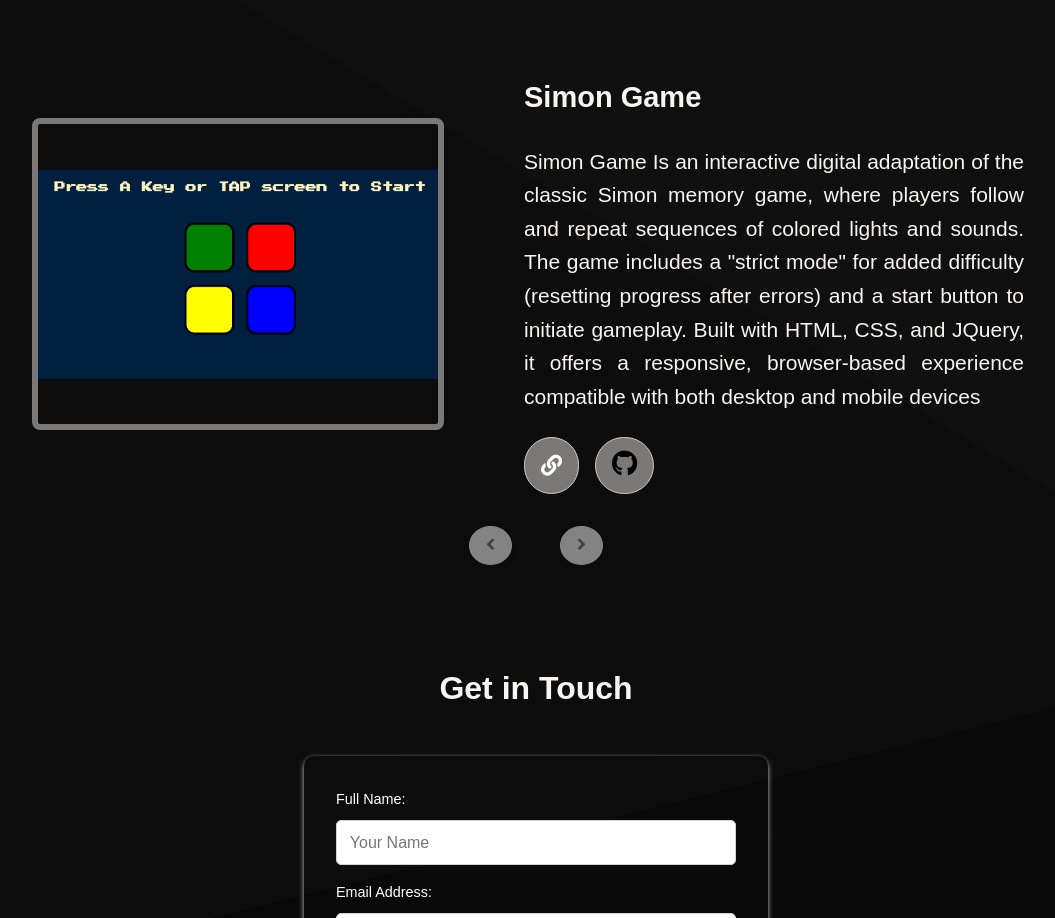
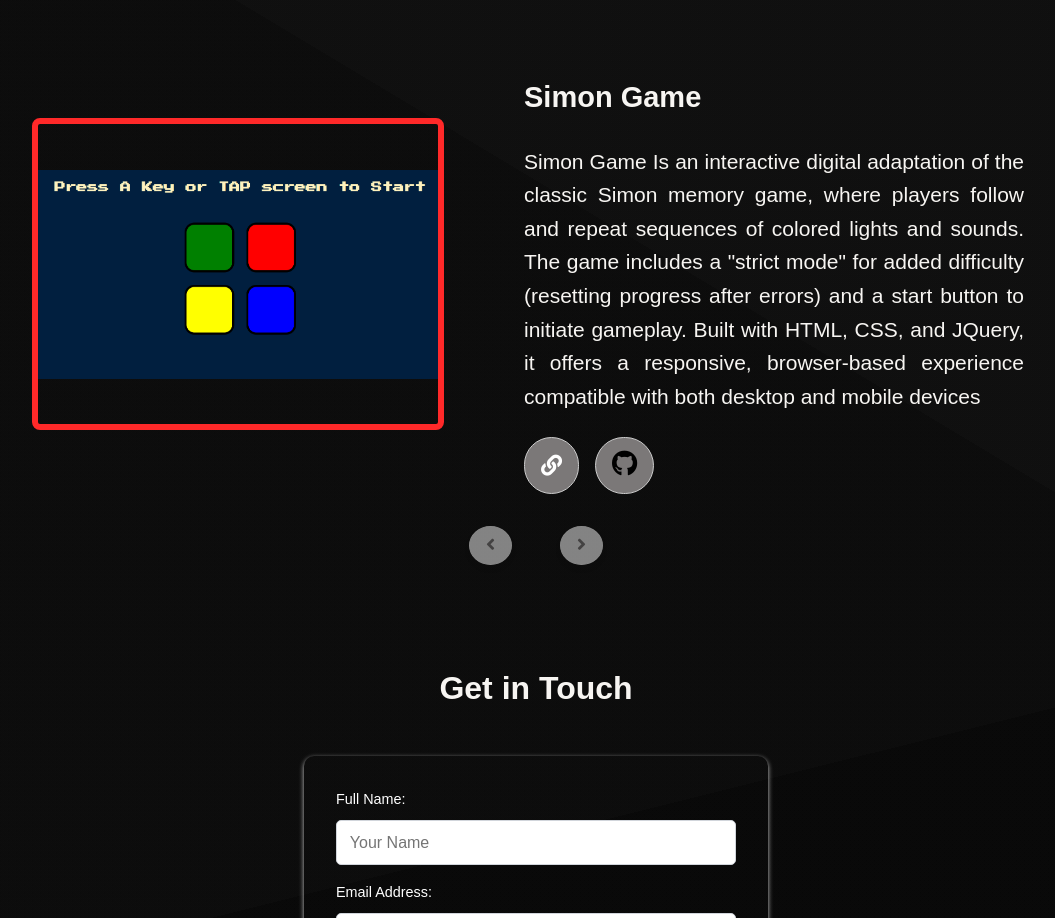
Before and after one commit to rodelgn/rn_portfolio, a React (Vite) app: page / in a window 1280 px wide. Shown: the part 1704-2622 px from the top of the page, without its empty margins (104-1159 px from the left). Built offline with nearby package versions, Linux system fonts and the light colour scheme; a web font is replaced by a local one.

Commit message:
Styles Update

```diff
--- a/src/components/styles.css
+++ b/src/components/styles.css
@@ -367,7 +367,7 @@ body {
     height: 300px;
     max-width: 400px;
     object-fit: contain;
-    border: 6px solid #7b7878;
+    border: 6px solid #FF2929;
     border-radius: 8px;
 }
 
```
